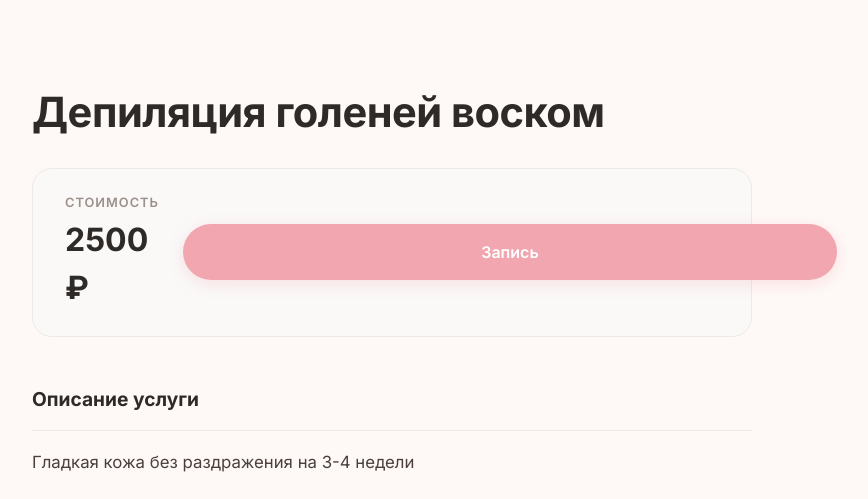
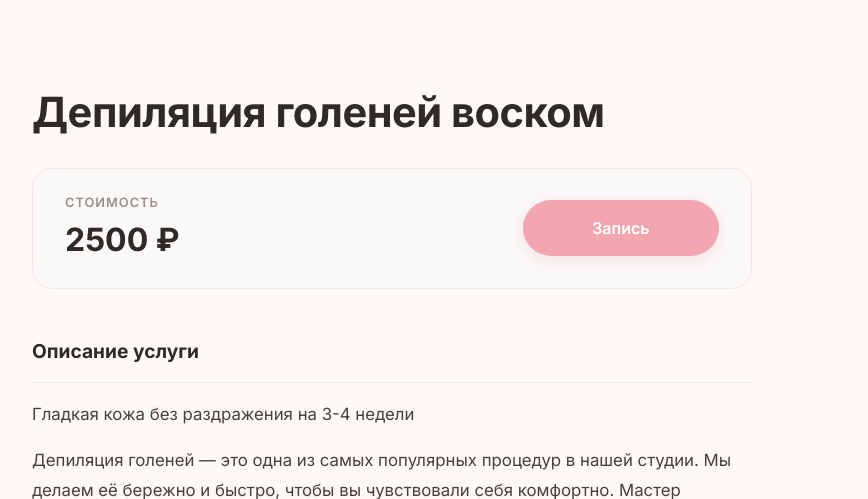
Before and after one commit to dimqaa50011/aleksandra_beauty, a Django app: page /service/1/ in a window 1280 px wide. Shown: the part 143-642 px from the top of the page, without its empty margins (248-1116 px from the left). Run offline with Django 5.2, Linux system fonts and the light colour scheme; data comes from the database, SQL or seed files in the repository; parts of the project's set-up code (start-up, migrations or seed data) failed here and were passed over.

Commit message:
fix booking btn

```diff
--- a/web/beauty_app/templates/beauty_app/service_detail.html
+++ b/web/beauty_app/templates/beauty_app/service_detail.html
@@ -41,7 +41,7 @@
                     </div>
                 </div>
 
-                <a href="{% url 'booking_app:booking_create' %}?service={{ service.id }}" class="btn btn-primary-large">
+                <a href="{% url 'booking_app:booking_create' %}?service={{ service.id }}" class="btn btn-primary-large btn-service">
                     {{ service.button_text|default:"Записаться на процедуру" }}
                 </a>
             </div>
@@ -250,6 +250,11 @@
         box-shadow: 0 8px 28px rgba(242, 166, 176, 0.4);
         color: #fff;
     }
+    @media (min-width: 768px) {
+        .btn-service {
+            width: 30%;
+        }
+    }
 
     /* =========================================
        ОПИСАНИЕ
```
